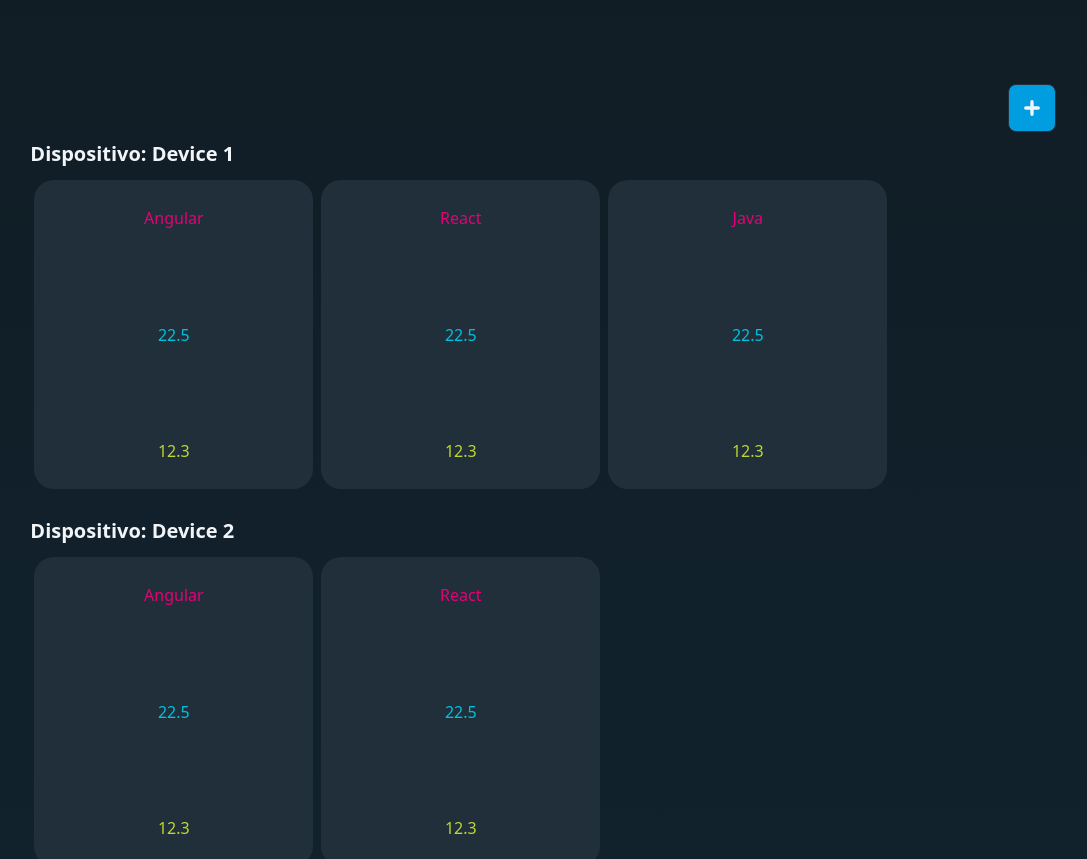
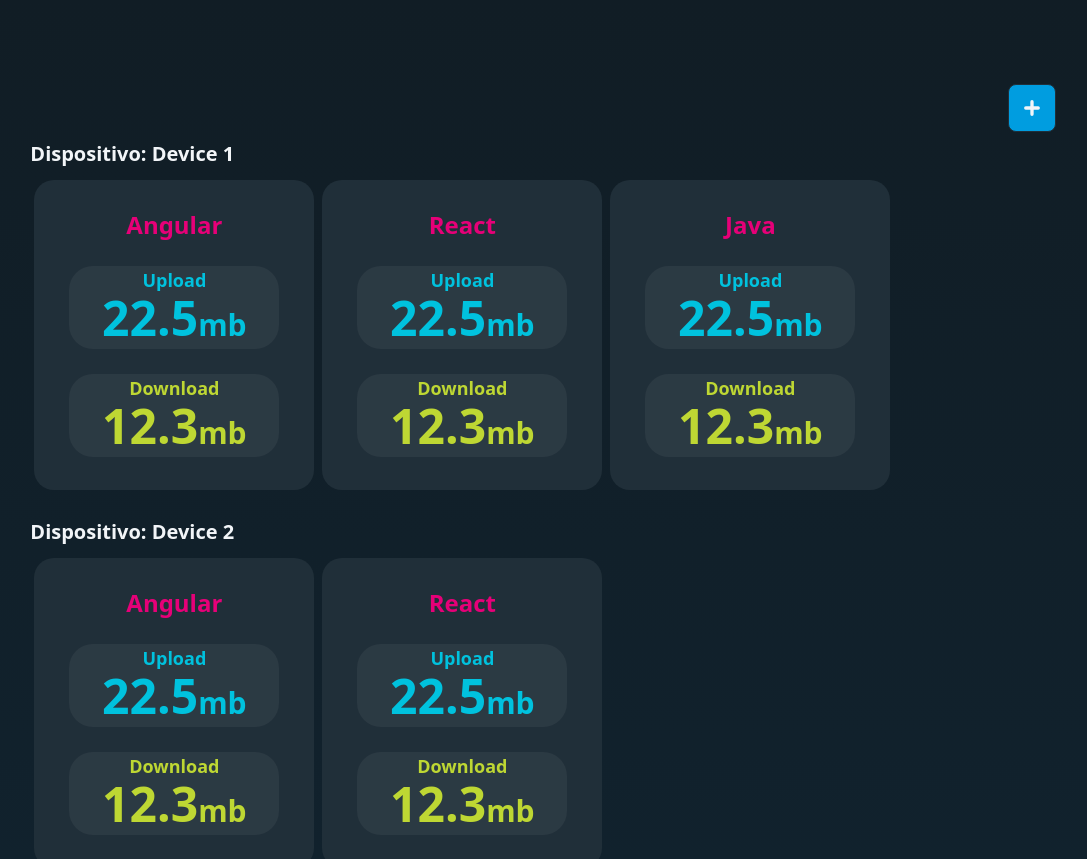
Before and after one commit to App-Challenge-Traffic-Manager/hackathon, an Angular app in the folder frontend/: page /home in a window 1280 px wide. Shown: the top 859 px of the page, without its empty margins (101-1188 px from the left). Built offline with nearby package versions, Linux system fonts and the light colour scheme.

Commit message:
feat: :sparkles: update card home

```diff
--- a/frontend/src/app/pages/home/card/card.component.html
+++ b/frontend/src/app/pages/home/card/card.component.html
@@ -1,9 +1,25 @@
 <div
-  class="bg-neutral h-[309px] w-[279px] m-1 rounded-[20px] justify-center items-center text-center flex"
+  class="bg-neutral min-w-[140px] min-h-[155px] sm:h-[155px] sm:w-[140px] md:h-[232px] md:w-[210px] lg:h-[310px] lg:w-[280px] m-1 rounded-[20px] justify-center items-center text-center flex pt-1 pb-2"
 >
-  <div class="h-5/6 justify-between items-center flex flex-col">
-    <p class="text-accent">{{ app.title }}</p>
-    <p class="text-primary">{{ app.downloadSize }}</p>
-    <p class="text-secondary">{{ app.uploadSize }}</p>
+  <div class="h-5/6 justify-between items-center flex flex-col w-full">
+    <p class="text-accent text-2xl font-semibold">{{ app.title }}</p>
+    <div class="h-2/6 bg-base-100 bg-opacity-5 w-3/4 rounded-3xl">
+      <p class="text-primary text-lg font-semibold">Upload</p>
+      <div class="inline-block">
+        <span class="text-primary text-5xl font-bold">{{
+          app.downloadSize
+        }}</span>
+        <span class="text-primary text-3xl font-bold">mb</span>
+      </div>
+    </div>
+    <div class="h-2/6 bg-base-100 bg-opacity-5 w-3/4 rounded-3xl">
+      <p class="text-secondary text-lg font-semibold">Download</p>
+      <div class="inline-block">
+        <span class="text-secondary text-5xl font-bold">{{
+          app.uploadSize
+        }}</span>
+        <span class="text-secondary text-3xl font-bold">mb</span>
+      </div>
+    </div>
   </div>
 </div>
--- a/frontend/src/app/pages/home/home.component.ts
+++ b/frontend/src/app/pages/home/home.component.ts
@@ -13,22 +13,22 @@
       data: [
         {
           title: 'Angular',
-          downloadSize: 22.5,
-          uploadSize: 12.3,
+          downloadSize: '22.5',
+          uploadSize: '12.3',
           upDate: '16/05/2023',
           upTime: '3123',
         },
         {
           title: 'React',
-          downloadSize: 22.5,
-          uploadSize: 12.3,
+          downloadSize: '22.5',
+          uploadSize: '12.3',
           upDate: '16/05/2023',
           upTime: '3123',
         },
         {
           title: 'Java',
-          downloadSize: 22.5,
-          uploadSize: 12.3,
+          downloadSize: '22.5',
+          uploadSize: '12.3',
           upDate: '16/05/2023',
           upTime: '3123',
         },
@@ -40,15 +40,15 @@
       data: [
         {
           title: 'Angular',
-          downloadSize: 22.5,
-          uploadSize: 12.3,
+          downloadSize: '22.5',
+          uploadSize: '12.3',
           upDate: '16/05/2023',
           upTime: '3123',
         },
         {
           title: 'React',
-          downloadSize: 22.5,
-          uploadSize: 12.3,
+          downloadSize: '22.5',
+          uploadSize: '12.3',
           upDate: '16/05/2023',
           upTime: '3123',
         },
@@ -60,15 +60,15 @@
       data: [
         {
           title: 'Angular',
-          downloadSize: 22.5,
-          uploadSize: 12.3,
+          downloadSize: '22.5',
+          uploadSize: '12.3',
           upDate: '16/05/2023',
           upTime: '3123',
         },
         {
           title: 'React',
-          downloadSize: 22.5,
-          uploadSize: 12.3,
+          downloadSize: '22.5',
+          uploadSize: '12.3',
           upDate: '16/05/2023',
           upTime: '3123',
         },
```
